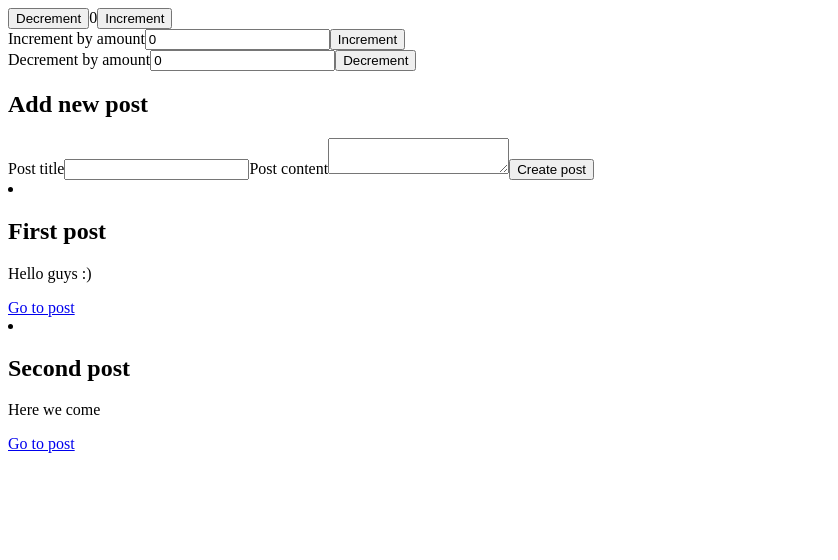
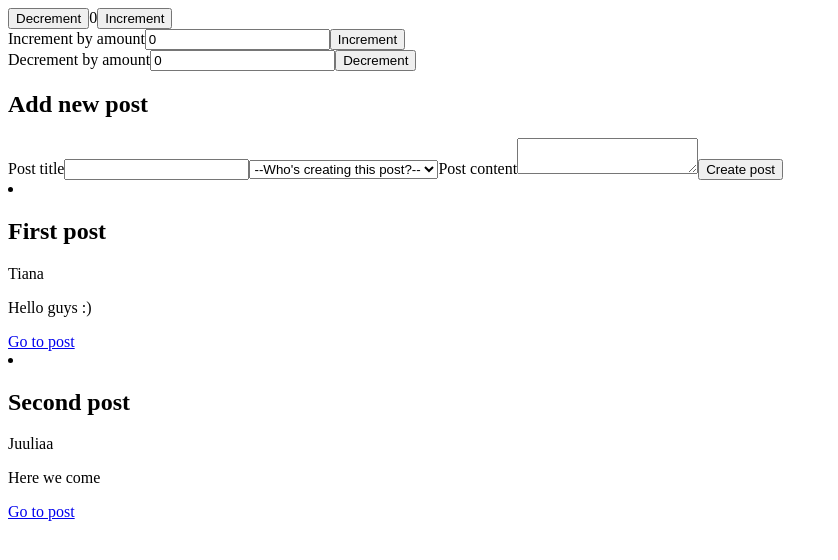
Before and after one commit to gustavopolonio/redux-study, a React (Vite) app: page / in a window 1280 px wide. Shown: the top 560 px of the page, without its empty margins (0-838 px from the left). Built offline with nearby package versions, Linux system fonts and the light colour scheme.

Commit message:
feat: create authors for posts

```diff
--- /dev/null
+++ b/src/components/PostAuthor.tsx
@@ -0,0 +1,18 @@
+import { useAppSelector } from "../app/hooks"
+import { selectUserByID } from "../features/users/usersSlice"
+
+interface PostAuthorProps {
+  userId: string
+}
+
+export function PostAuthor({ userId }: PostAuthorProps) {
+  const user = useAppSelector(state => selectUserByID(state, userId))
+  console.log(userId)
+  console.log(user)
+
+  return (
+    <span>
+      {user?.name ?? 'Unknown author'}
+    </span>
+  )
+}
--- a/src/components/PostForm.tsx
+++ b/src/components/PostForm.tsx
@@ -1,10 +1,12 @@
 import { nanoid } from "@reduxjs/toolkit"
 import { useAppDispatch, useAppSelector } from "../app/hooks"
 import { addPost } from "../features/posts/postsSlice"
+import { selectAllUsers } from "../features/users/usersSlice"
 
 interface PostFormFields extends HTMLFormControlsCollection {
   postTitle: HTMLInputElement
   postContent: HTMLTextAreaElement
+  postAuthor: HTMLSelectElement
 }
 
 interface PostFormElements extends HTMLFormElement {
@@ -13,6 +15,7 @@ interface PostFormElements extends HTMLFormElement {
 
 export function PostForm() {
   const dispatch = useAppDispatch()
+  const users = useAppSelector(selectAllUsers)
 
   function handleCreatePost(e: React.FormEvent<PostFormElements>) {
     e.preventDefault()
@@ -20,8 +23,9 @@ export function PostForm() {
     const { elements } = e.currentTarget
     const title = elements.postTitle.value
     const content = elements.postContent.value
+    const postAuthorId = elements.postAuthor.value
 
-    dispatch(addPost(title, content))
+    dispatch(addPost(title, content, postAuthorId))
 
     e.currentTarget.reset()
   }
@@ -36,6 +40,13 @@ export function PostForm() {
           <input type="text" name="postTitle" required />
         </label>
 
+        <select name="postAuthor" required>
+          <option value="">--Who's creating this post?--</option>
+          {users.map(user => (
+            <option key={user.id} value={user.id}>{user.name}</option>
+          ))}
+        </select>
+
         <label>
           Post content
           <textarea name="postContent" required />
--- a/src/components/PostsList.tsx
+++ b/src/components/PostsList.tsx
@@ -1,6 +1,7 @@
 import { Link } from "react-router-dom"
 import { useAppSelector } from "../app/hooks"
 import { selectAllPosts } from "../features/posts/postsSlice"
+import { PostAuthor } from "./PostAuthor"
 
 export function PostsList() {
   const posts = useAppSelector(selectAllPosts)
@@ -10,6 +11,7 @@ export function PostsList() {
       {posts.map(post => (
         <li key={post.id}>
           <h2>{post.title}</h2>
+          <PostAuthor userId={post.createdBy} />
           <p>{post.content}</p>
           <Link to={`/posts/${post.id}`}>
             Go to post
--- a/src/features/posts/postsSlice.ts
+++ b/src/features/posts/postsSlice.ts
@@ -5,11 +5,14 @@ interface Post {
   id: string
   title: string
   content: string
+  createdBy: string
 }
 
+interface PostUpdate extends Omit<Post, 'createdBy'> {}
+
 const initialState: Post[] = [
-  { id: '1', title: 'First post', content: 'Hello guys :)' },
-  { id: '2', title: 'Second post', content: 'Here we come' }
+  { id: '1', title: 'First post', content: 'Hello guys :)', createdBy: '0' },
+  { id: '2', title: 'Second post', content: 'Here we come', createdBy: '1' }
 ]
 
 export const postsSlice = createSlice({
@@ -20,17 +23,18 @@ export const postsSlice = createSlice({
       reducer(state, action: PayloadAction<Post>) {
         state.push(action.payload)
       },
-      prepare(title: string, content: string) {
+      prepare(title: string, content: string, createdBy: string) {
         return {
           payload: {
             id: nanoid(),
             title,
-            content
+            content,
+            createdBy
           }
         }
       }
     },
-    updatePost: (state, action: PayloadAction<Post>) => {
+    updatePost: (state, action: PayloadAction<PostUpdate>) => {
       const { id, title, content } = action.payload
 
       const post = state.find(post => post.id === id)
```
